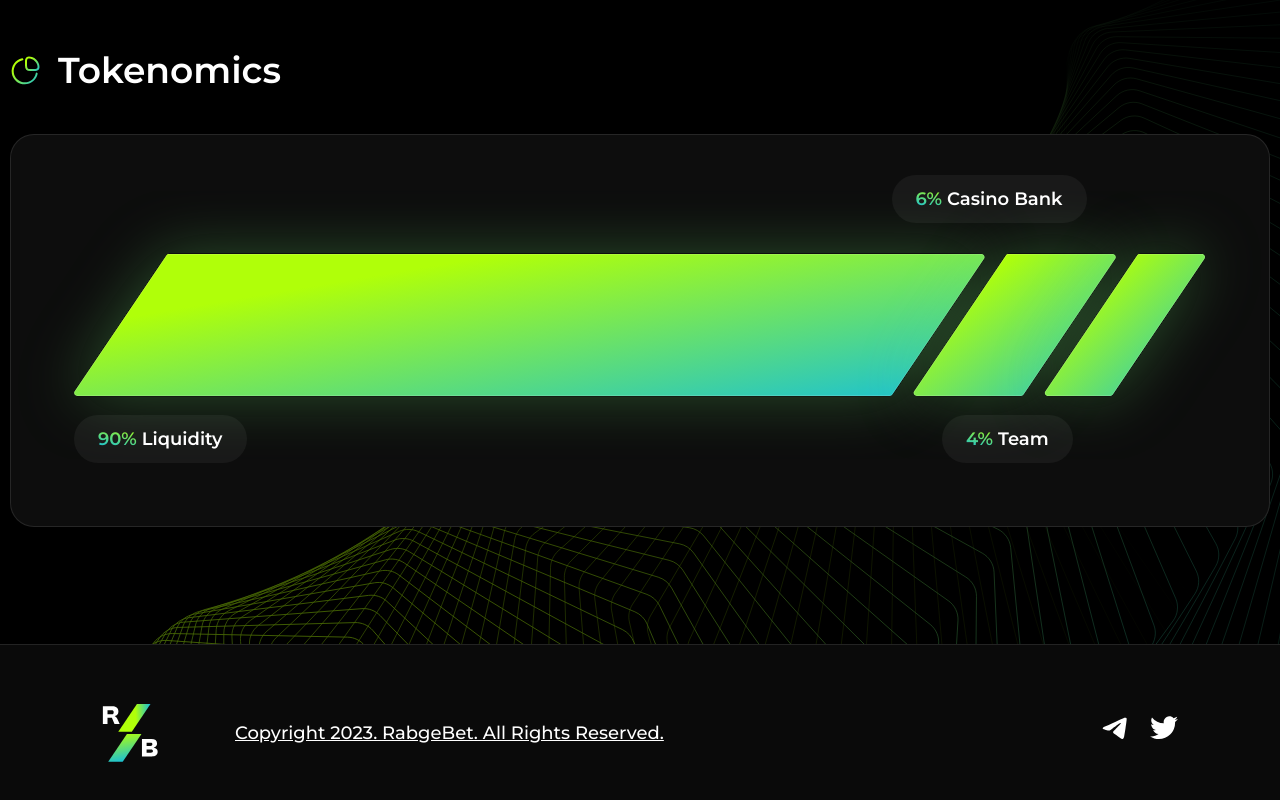
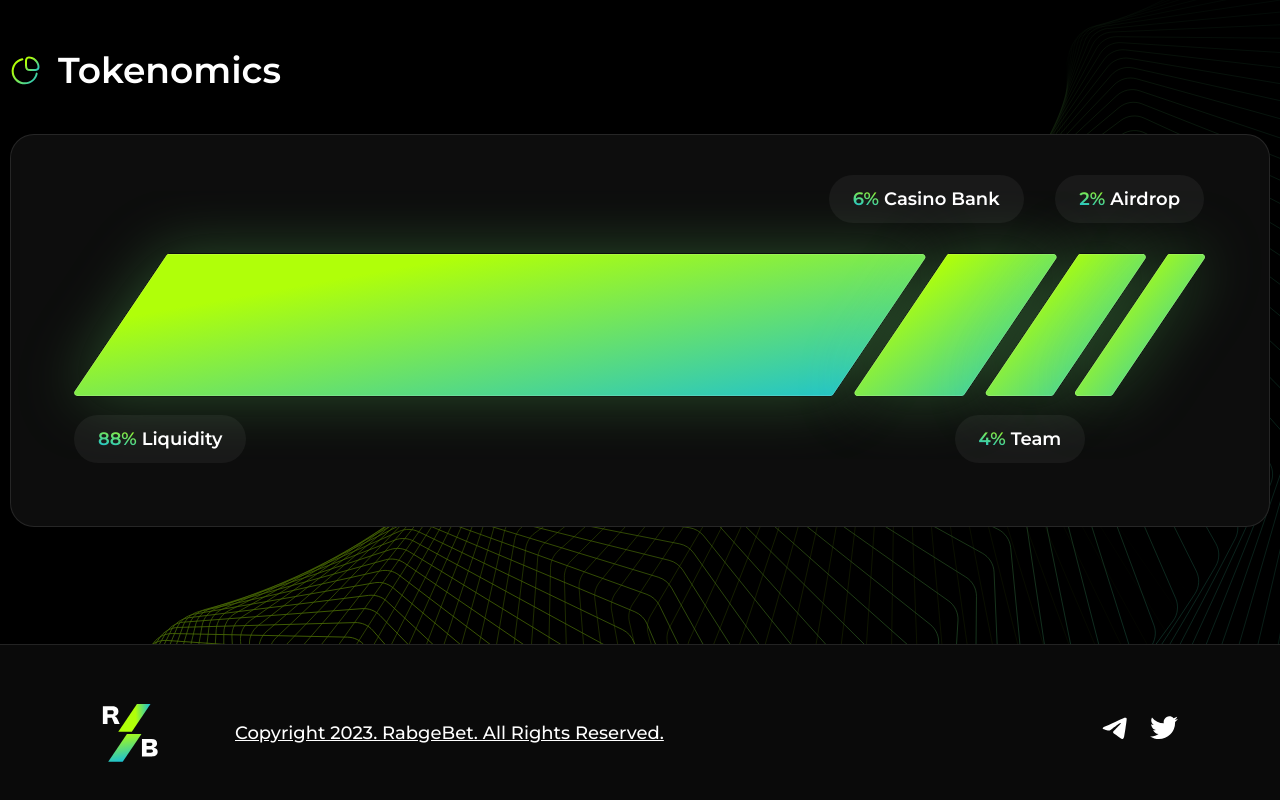
Before and after one commit to davydovMikhail/gtn-landing, a React (Create React App) app: page / in a window 1280 px wide. Shown: the part 2575-3375 px from the top of the page. Built offline with nearby package versions, Linux system fonts and the light colour scheme; the HTML template or start-up script is replaced by a standard one.

Commit message:
edit tokenomics

```diff
--- a/src/App.tsx
+++ b/src/App.tsx
@@ -106,11 +106,14 @@
                 <a id="tokenomics" className="anchor" href=""></a>
                 <div className="tokenomics">
                     <img className="tokenomics__pic" src={vector} alt="" />
+                    <div className="tokenomics__item tokenomics__airdrop">
+                        <span className="tokenomics__item_span" >2%</span> Airdrop
+                    </div>
                     <div className="tokenomics__item tokenomics__casino">
                         <span className="tokenomics__item_span" >6%</span> Casino Bank
                     </div>
                     <div className="tokenomics__item tokenomics__liquidity">
-                        <span className="tokenomics__item_span">90%</span> Liquidity
+                        <span className="tokenomics__item_span">88%</span> Liquidity
                     </div>
                     <div className="tokenomics__item tokenomics__team">
                         <span className="tokenomics__item_span">4%</span> Team
--- a/src/index.css
+++ b/src/index.css
@@ -493,7 +493,11 @@
 }
 .tokenomics__casino {
   top: 40px;
-  left: 70%;
+  left: 58%;
+}
+.tokenomics__airdrop {
+  top: 40px;
+  left: 81%;
 }
 .tokenomics__liquidity {
   top: 280px;
@@ -501,7 +505,7 @@
 }
 .tokenomics__team {
   top: 280px;
-  left: 74%;
+  left: 72%;
 }
 .footer {
   margin-top: 117px;
@@ -537,6 +541,18 @@
   }
 }
 @media (max-width: 1400px) {
+  .tokenomics__casino {
+    left: 65%;
+  }
+  .tokenomics__airdrop {
+    left: 83%;
+  }
+  .tokenomics__liquidity {
+    left: 5%;
+  }
+  .tokenomics__team {
+    left: 75%;
+  }
   .header {
     width: 1000px;
   }
@@ -556,6 +572,10 @@
     padding: 6px 25px;
   }
   .tokenomics__casino {
+    top: 35px;
+    left: 58%;
+  }
+  .tokenomics__airdrop {
     top: 35px;
   }
   .tokenomics__liquidity {
```
Also changed, not shown: src/img/vector.svg.
